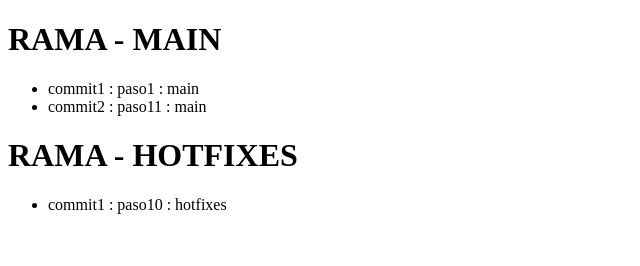
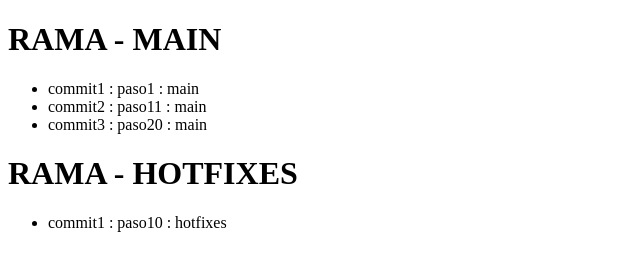
Before and after one commit to Srta-Becerril/ut5-practica1, a plain HTML site: page index.html in a window 1280 px wide. Shown: the whole page, without its empty margins (0-640 px from the left). Drawn offline with Linux system fonts and the light colour scheme.

Commit message:
commit3 : paso20 : main

```diff
--- a/index.html
+++ b/index.html
@@ -10,6 +10,7 @@
         <ul>
             <li>commit1 : paso1 : main</li>
             <li>commit2 : paso11 : main</li>
+            <li>commit3 : paso20 : main</li>
         </ul>
 
         <h1>RAMA - HOTFIXES</h1>
```
